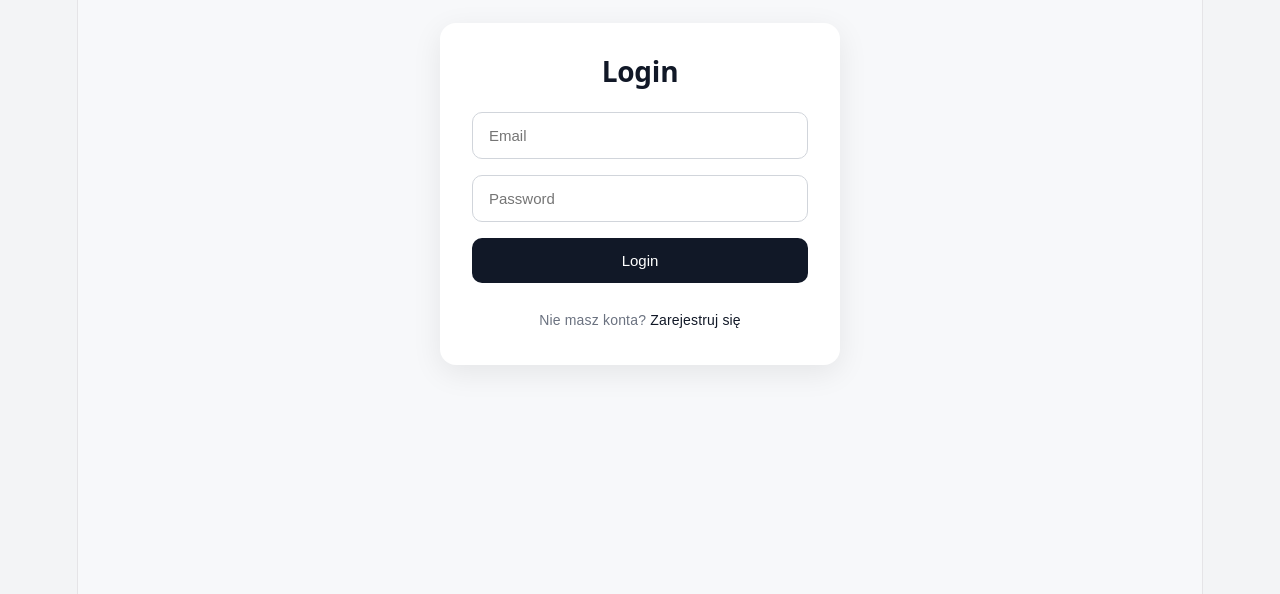
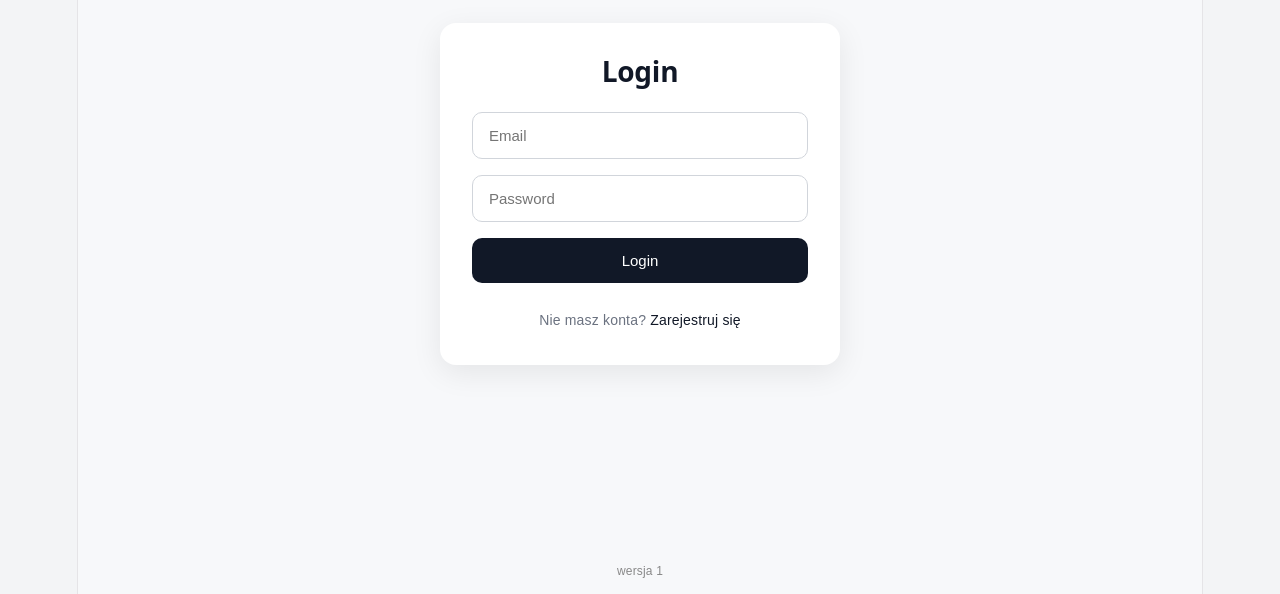
Before and after one commit to sluczakk/projekt-zaliczeniowy-tc, a React (Vite) app in the folder frontend/: page / in a window 1280 px wide. Shown: the part 206-800 px from the top of the page. Built offline with nearby package versions, Linux system fonts and the light colour scheme; no server answers.

Commit message:
testing github actions

```diff
--- a/frontend/src/pages/Login.css
+++ b/frontend/src/pages/Login.css
@@ -91,3 +91,10 @@
 .login-link:hover {
   opacity: 0.7;
 }
+
+.app-version {
+  position: absolute;
+  bottom: 10px;
+  font-size: 12px;
+  color: #888;
+}
--- a/frontend/src/pages/Login.jsx
+++ b/frontend/src/pages/Login.jsx
@@ -100,6 +100,10 @@ function Login({ setUser }) {
           </span>
         </div>
       </div>
+
+      <div className="app-version">
+        wersja 1
+      </div>
     </div>
   );
 }
```
